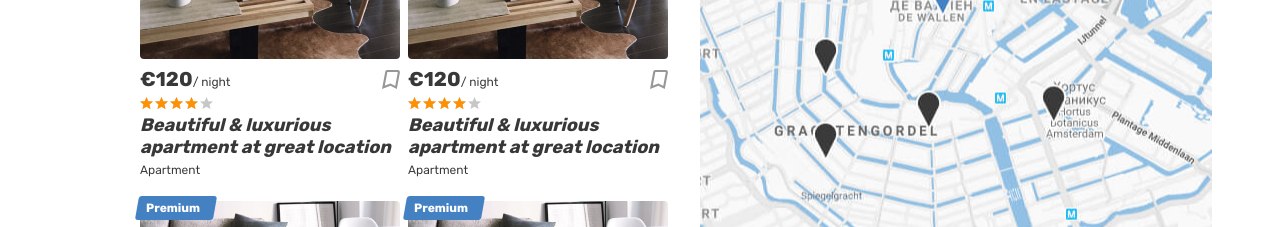
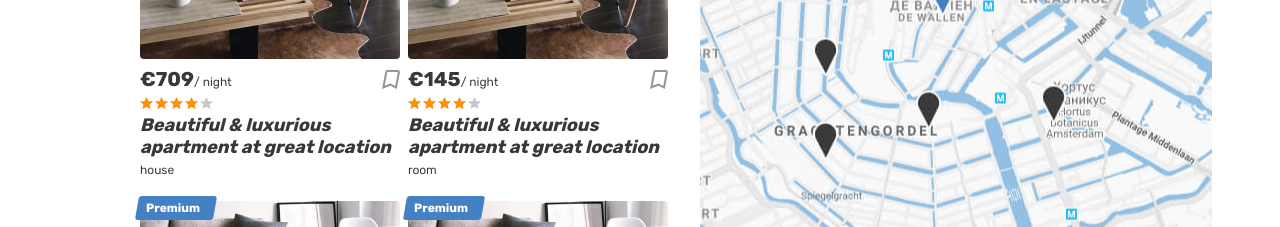
Before and after one commit to htmlacademy-react/2500183-six-cities-16, a React (Vite) app: page / in a window 1280 px wide. Shown: the part 459-686 px from the top of the page. Built offline with nearby package versions, Linux system fonts and the light colour scheme.

Commit message:
динамика данных place-card

```diff
--- a/src/components/place-card.tsx
+++ b/src/components/place-card.tsx
@@ -1,4 +1,29 @@
-function PlaceCard({className = 'cities__card'} : {className : string}): JSX.Element {
+type PlaceCardProps = {
+  id: string;
+  title: string;
+  type: string;
+  price: number;
+  city: {
+  name: string;
+  location: {
+  latitude: number;
+  longitude: number;
+  zoom: number;
+  };
+  };
+  location: {
+  latitude: number;
+  longitude: number;
+  zoom: number;
+  };
+  isFavorite: boolean;
+  isPremium: boolean;
+  rating: number;
+  previewImage: string;
+  };
+
+function PlaceCard({className = 'cities__card', place} : {className : string; place:PlaceCardProps}): JSX.Element {
+  const {price, type } = place;
   return (
     <article className={`${className} place-card`}>
       <div className="place-card__mark">
@@ -12,7 +37,7 @@ function PlaceCard({className = 'cities__card'} : {className : string}): JSX.Ele
       <div className="place-card__info">
         <div className="place-card__price-wrapper">
           <div className="place-card__price">
-            <b className="place-card__price-value">&euro;120</b>
+            <b className="place-card__price-value">&euro;{price}</b>
             <span className="place-card__price-text">&#47;&nbsp;night</span>
           </div>
           <button className="place-card__bookmark-button button" type="button">
@@ -31,7 +56,7 @@ function PlaceCard({className = 'cities__card'} : {className : string}): JSX.Ele
         <h2 className="place-card__name">
           <a href="#">Beautiful &amp; luxurious apartment at great location</a>
         </h2>
-        <p className="place-card__type">Apartment</p>
+        <p className="place-card__type">{type}</p>
       </div>
     </article>
   );
--- a/src/pages/main.tsx
+++ b/src/pages/main.tsx
@@ -34,7 +34,7 @@ function Main({offersCount}: MainProps): JSX.Element {
               <PlacesSorting/>
 
               <div className="cities__places-list places__list tabs__content">
-                {PlaceCardOffers.map(() => <PlaceCard className='cities__card' key={crypto.randomUUID()} />)}
+                {PlaceCardOffers.map((offer) => <PlaceCard className='cities__card'place={offer} key={crypto.randomUUID()} />)}
               </div>
             </section>
             <div className="cities__right-section">
```
